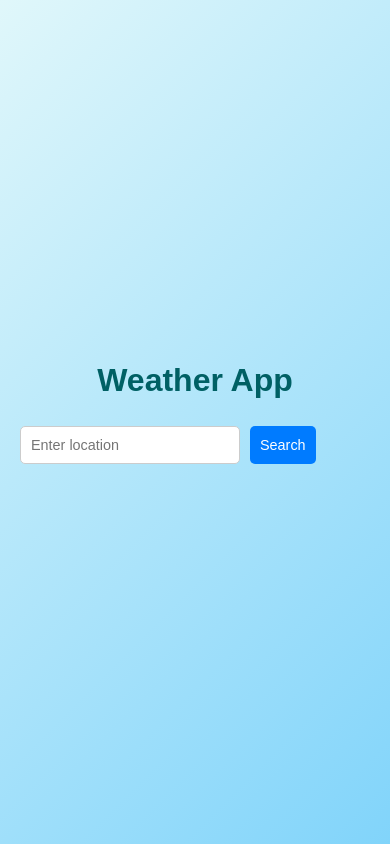
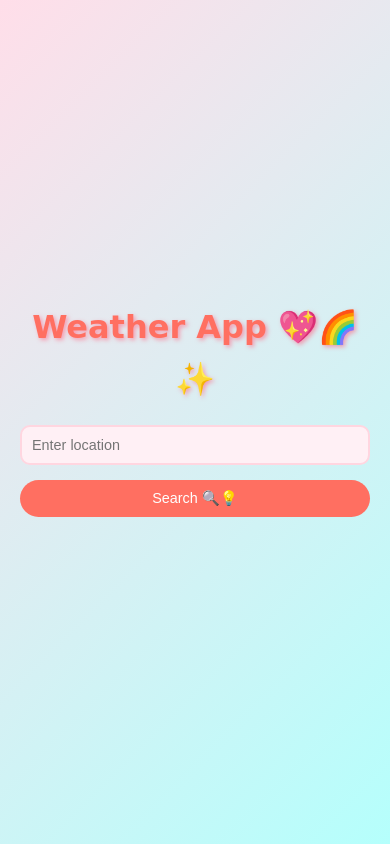
Before and after one commit to Arpita244/weather-app, a React (Create React App) app: page / in a window 390 px wide. Built offline with nearby package versions, Linux system fonts and the light colour scheme.

Commit message:
14th commit

```diff
--- a/src/App.css
+++ b/src/App.css
@@ -7,8 +7,8 @@
 
 /* Base styles */
 body {
-  font-family: 'Arial', sans-serif;
-  background: linear-gradient(135deg, #e0f7fa, #81d4fa);
+  font-family: 'Comic Sans MS', cursive, sans-serif; /* Cute font */
+  background: linear-gradient(135deg, #ffdee9, #b5fffc); /* Pastel gradient */
   color: #333;
   line-height: 1.6;
   padding: 0;
@@ -29,11 +29,15 @@ body {
   font-weight: bold;
   margin-bottom: 20px;
   text-align: center;
-  color: #006064;
+  color: #ff6f61;
   animation: fadeIn 1s ease-out;
+  text-shadow: 2px 2px 4px rgba(255, 105, 135, 0.6);
 }
 
-/* Search container */
+.app-title::after {
+  content: " 💖🌈✨";
+}
+
 .search-container {
   display: flex;
   flex-direction: column;
@@ -46,52 +50,69 @@ body {
 
 .search-input {
   padding: 12px;
-  border: 1px solid #ccc;
-  border-radius: 5px;
+  border: 2px solid #ffd6e0;
+  border-radius: 10px;
   width: 100%;
   font-size: 1rem;
-  transition: border-color 0.3s;
+  background-color: #fff0f5;
+  color: #333;
+  transition: border-color 0.3s, box-shadow 0.3s;
 }
 
 .search-input:focus {
   outline: none;
-  border-color: #007bff;
+  border-color: #ff6f61;
+  box-shadow: 0 0 10px rgba(255, 111, 97, 0.5);
 }
 
 .search-button {
   padding: 12px 20px;
-  background-color: #007bff;
+  background-color: #ff6f61;
   color: white;
   border: none;
-  border-radius: 5px;
+  border-radius: 20px;
   cursor: pointer;
   width: 100%;
   font-size: 1.1rem;
-  transition: background-color 0.3s ease-in-out;
+  transition: background-color 0.3s ease-in-out, transform 0.2s;
 }
 
 .search-button:hover {
-  background-color: #0056b3;
+  background-color: #ff867c;
+  transform: scale(1.05);
+}
+
+.search-button::after {
+  content: " 🔍💡";
 }
 
 .error-message {
-  color: red;
+  color: #ff3d00;
   margin-bottom: 20px;
   text-align: center;
   font-size: 1.2rem;
   font-weight: bold;
 }
 
-/* Weather container */
 .weather-container {
   background-color: #ffffff;
   padding: 20px;
-  border-radius: 10px;
+  border-radius: 20px;
   box-shadow: 0 4px 6px rgba(0, 0, 0, 0.1);
   width: 100%;
   max-width: 400px;
   text-align: center;
   animation: slideUp 0.5s ease-out;
+  position: relative;
+}
+
+.weather-container::before {
+  content: "☁️🌞❄️";
+  font-size: 2rem;
+  position: absolute;
+  top: -30px;
+  right: -10px;
+  opacity: 0.8;
 }
 
 .location-name {
@@ -107,24 +128,33 @@ body {
   color: #00796b;
 }
 
+.weather-detail::before {
+  content: "✨ ";
+}
+
 /* Chart container */
 .chart-container {
   width: 100%;
   max-width: 600px;
   margin: 20px auto;
   padding: 20px;
-  background-color: #ffffff;
-  border-radius: 10px;
+  background-color: #fffaf0;
+  border-radius: 20px;
   box-shadow: 0 4px 6px rgba(0, 0, 0, 0.1);
   text-align: center;
   animation: fadeIn 1s ease-out 0.4s;
+  position: relative;
 }
 
 .chart-container h3 {
   margin-bottom: 20px;
   font-size: 1.2rem;
   font-weight: bold;
-  color: #00796b;
+  color: #ff6f61;
+}
+
+.chart-container h3::after {
+  content: " 📊🌟";
 }
 
 .chart-container canvas {
@@ -134,7 +164,7 @@ body {
   display: block;
 }
 
-/* Animations */
+/* Add cute animations */
 @keyframes fadeIn {
   0% { opacity: 0; }
   100% { opacity: 1; }
@@ -149,46 +179,25 @@ body {
 @media (max-width: 768px) {
   .chart-container {
     padding: 15px;
-    border-radius: 8px;
-  }
-
-  .chart-container h3 {
-    font-size: 1rem;
-    margin-bottom: 15px;
-  }
-
-  .chart-container canvas {
-    max-width: 90%;
-    max-height: 250px;
+    border-radius: 15px;
   }
 
   .search-container {
-    flex-direction: row;
-    gap: 10px;
+    flex-direction: column;
   }
 
   .search-input {
-    width: calc(100% - 130px);
+    font-size: 0.9rem;
   }
 
   .search-button {
-    width: auto;
-    padding: 12px 15px;
+    font-size: 1rem;
   }
 }
 
 @media (max-width: 480px) {
   .chart-container {
     padding: 10px;
-  }
-
-  .chart-container h3 {
-    font-size: 0.9rem;
-  }
-
-  .chart-container canvas {
-    max-width: 100%;
-    max-height: 200px;
   }
 
   .app-title {
```
